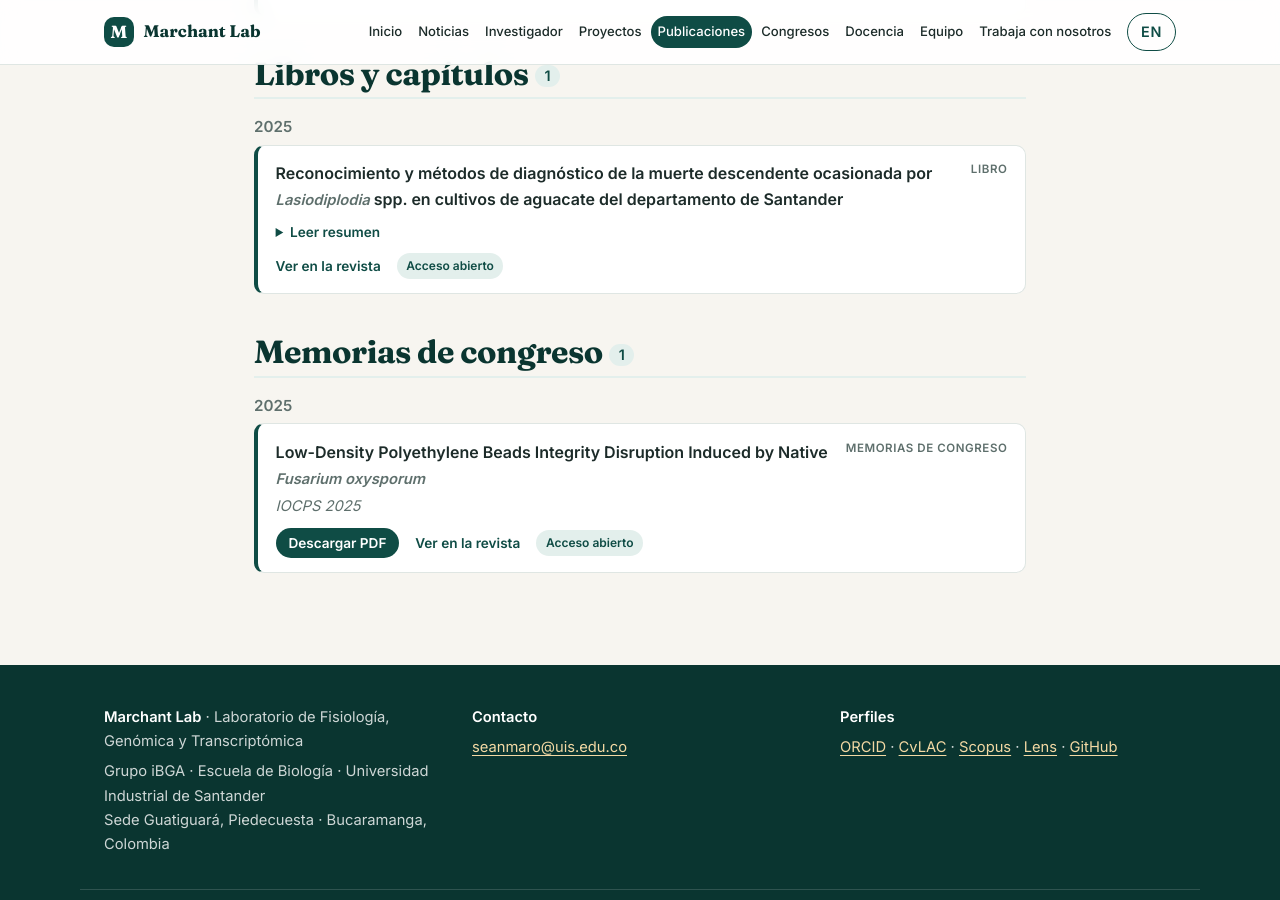
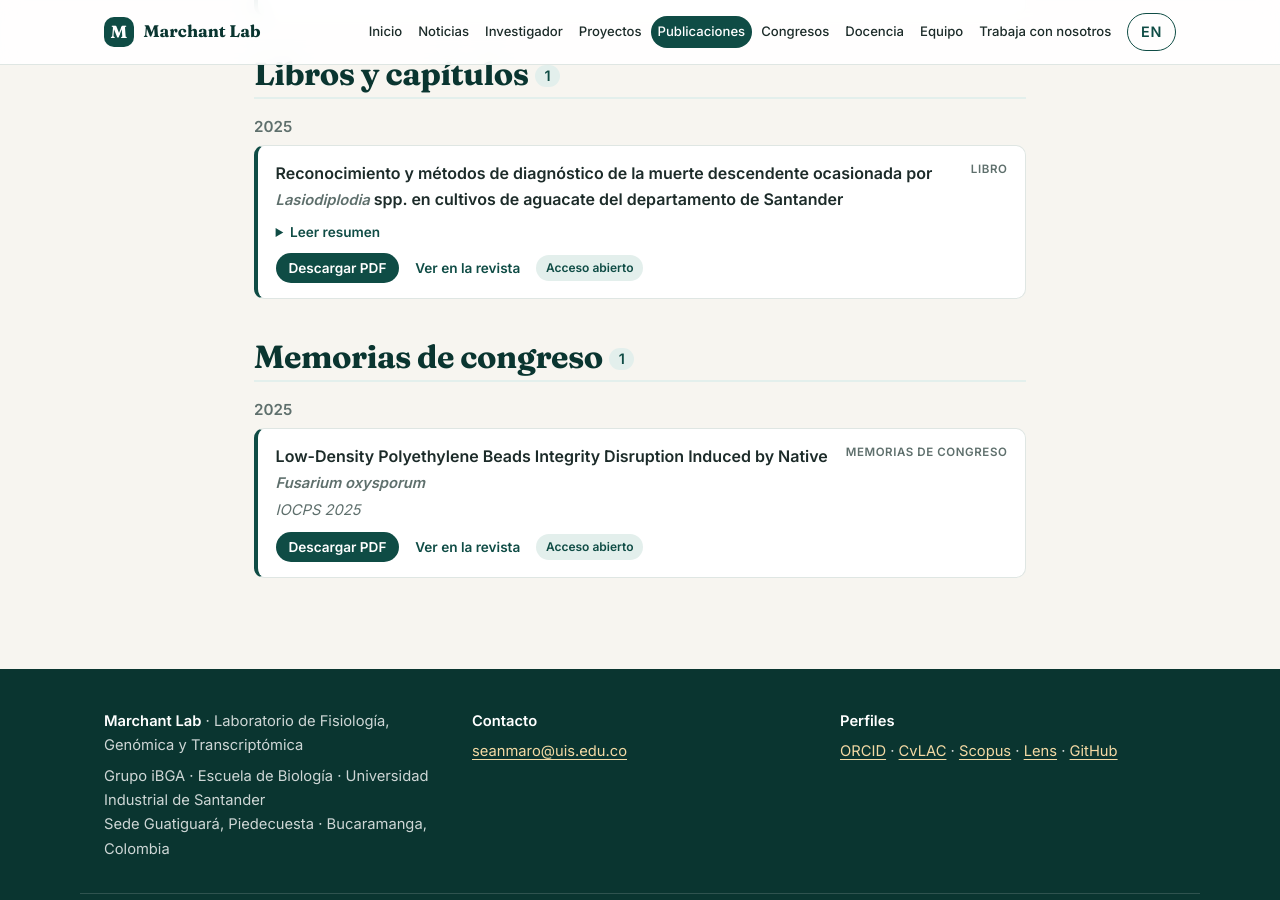
Before and after one commit to Marchant-Lab/marchant-lab-web, a Jekyll site: the page built from publicaciones.html, in a window 1280 px wide and 900 px high, scrolled down 3943 px. Built offline with Jekyll 4.4.1, drawn with Linux system fonts in a browser that asks for light colours.

Commit message:
contenido: agrega el PDF del manual de Lasiodiplodia (editorial AGROSAVIA) con _data/pdf_extra.yml para PDF que OpenAlex no tiene
Co-Authored-By: Claude Opus 5.5 <noreply@anthropic.com>

```diff
--- /dev/null
+++ b/_data/pdf_extra.yml
@@ -0,0 +1,3 @@
+# PDF libres que OpenAlex no conoce (se escriben a mano; tienen prioridad sobre _data/resumenes.json).
+# Clave: DOI en minúsculas. Valor: enlace de descarga directa del PDF.
+10.21930/agrosavia.manual.7407907: https://editorial.agrosavia.co/index.php/publicaciones/catalog/download/443/550/2547
--- a/_includes/paginas/publicaciones.html
+++ b/_includes/paginas/publicaciones.html
@@ -23,7 +23,7 @@
         {% if p.doi %}{% assign k = p.doi | downcase %}{% assign res = site.data.resumenes[k] %}{% assign trad = site.data.resumenes_traduccion[k] %}
         {% if res.resumen %}{% if res.idioma == lang or trad == nil %}{% assign texto = res.resumen %}{% else %}{% assign texto = trad %}{% endif %}
         <details><summary>{{ ui.leer_resumen }}</summary><p>{% include cursiva.html t=texto %}</p>{% if texto == trad %}<p class="nota">{{ ui.resumen_traducido }}</p>{% endif %}</details>{% endif %}
-        <p class="enlaces-pub">{% if res.pdf %}<a class="boton-pdf" href="{{ res.pdf }}">{{ ui.pdf }}</a>{% endif %}<a href="https://doi.org/{{ p.doi }}">{{ ui.ver_revista }}</a>{% if res.abierto %}<span class="etiqueta">{{ ui.acceso_abierto }}</span>{% endif %}</p>{% endif %}
+        <p class="enlaces-pub">{% assign pdf = site.data.pdf_extra[k] | default: res.pdf %}{% if pdf %}<a class="boton-pdf" href="{{ pdf }}">{{ ui.pdf }}</a>{% endif %}<a href="https://doi.org/{{ p.doi }}">{{ ui.ver_revista }}</a>{% if res.abierto %}<span class="etiqueta">{{ ui.acceso_abierto }}</span>{% endif %}</p>{% endif %}
       </li>
       {% endfor %}
     </ul>
```
Also changed, not shown: README.md.
